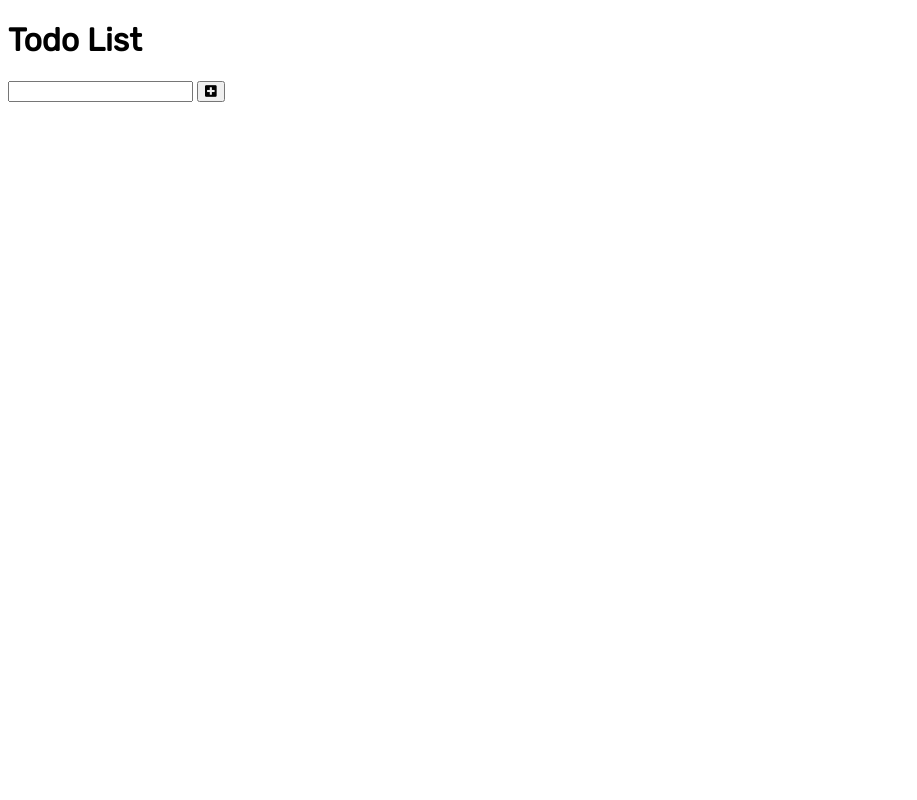
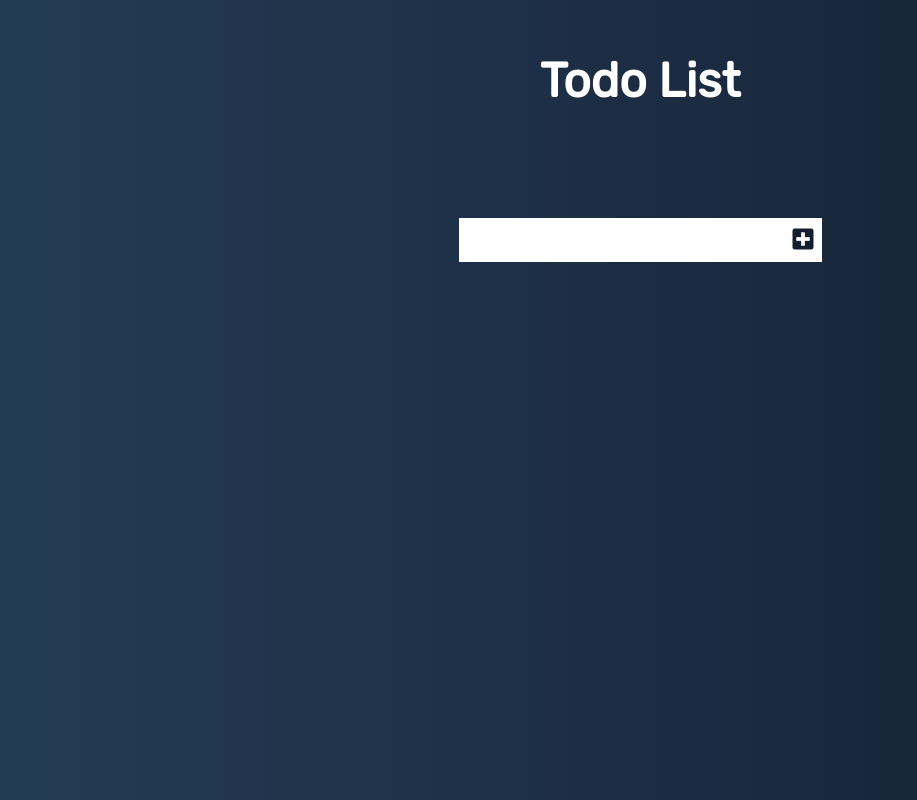
Before and after one commit to payton-burr/todo-list-JS, a plain HTML site: page index.html in a window 1280 px wide. Shown: the whole page, without its empty margins (0-917 px from the left). Drawn offline with Linux system fonts and the light colour scheme.

Commit message:
added basic styles/fixed script link

```diff
--- a/index.html
+++ b/index.html
@@ -31,7 +31,7 @@
     <ul class="todo-list"></ul>
   </div>
 
-  <script src="./app.css"></script>
+  <script src="./app.js"></script>
 </body>
 
 </html>
--- a/style.css
+++ b/style.css
@@ -1,3 +1,50 @@
+* {
+  margin: 0;
+  padding: 0;
+  box-sizing: border-box;
+}
+
 body {
+  background: #141e30; /* fallback for old browsers */
+  background: -webkit-linear-gradient(to right, #243b55, #141e30); /* Chrome 10-25, Safari 5.1-6 */
+  background: linear-gradient(
+    to right,
+    #243b55,
+    #141e30
+  ); /* W3C, IE 10+/ Edge, Firefox 16+, Chrome 26+, Opera 12+, Safari 7+ */
+  color: #ffffff;
   font-family: 'Rubik', sans-serif;
+  min-height: 100vh;
 }
+
+header {
+  font-size: 1.5rem;
+}
+
+header,
+form {
+  min-height: 20vh;
+  display: flex;
+  justify-content: center;
+  align-items: center;
+}
+
+form input,
+form button {
+  padding: 0.5rem;
+  font-size: 1.5rem;
+  border: none;
+  background: #ffffff;
+}
+
+form button {
+  color: #141e30;
+  background: #ffffff;
+  cursor: pointer;
+  transition: all 0.3s ease;
+}
+
+form button:hover {
+  background: #141e30;
+  color: #ffffff;
+}
```
